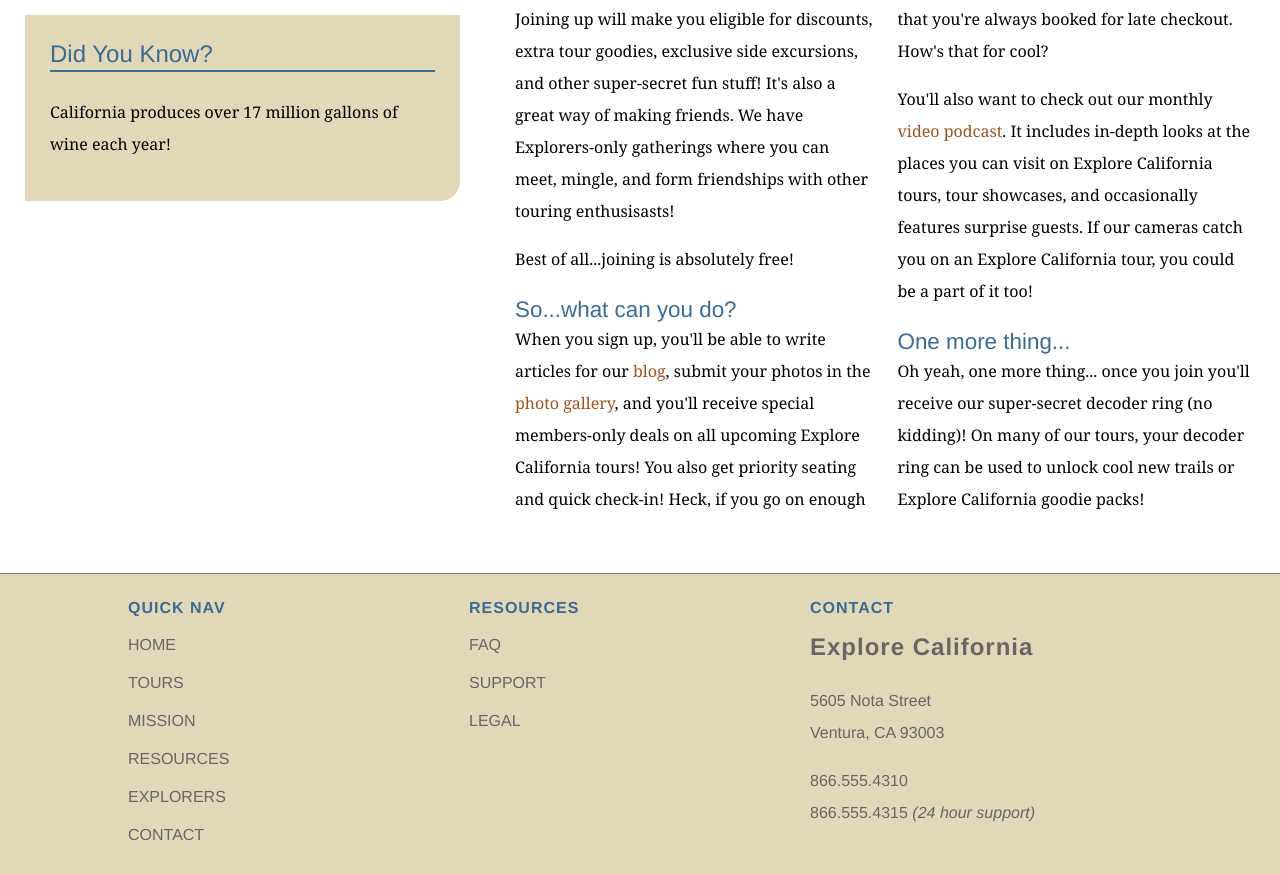
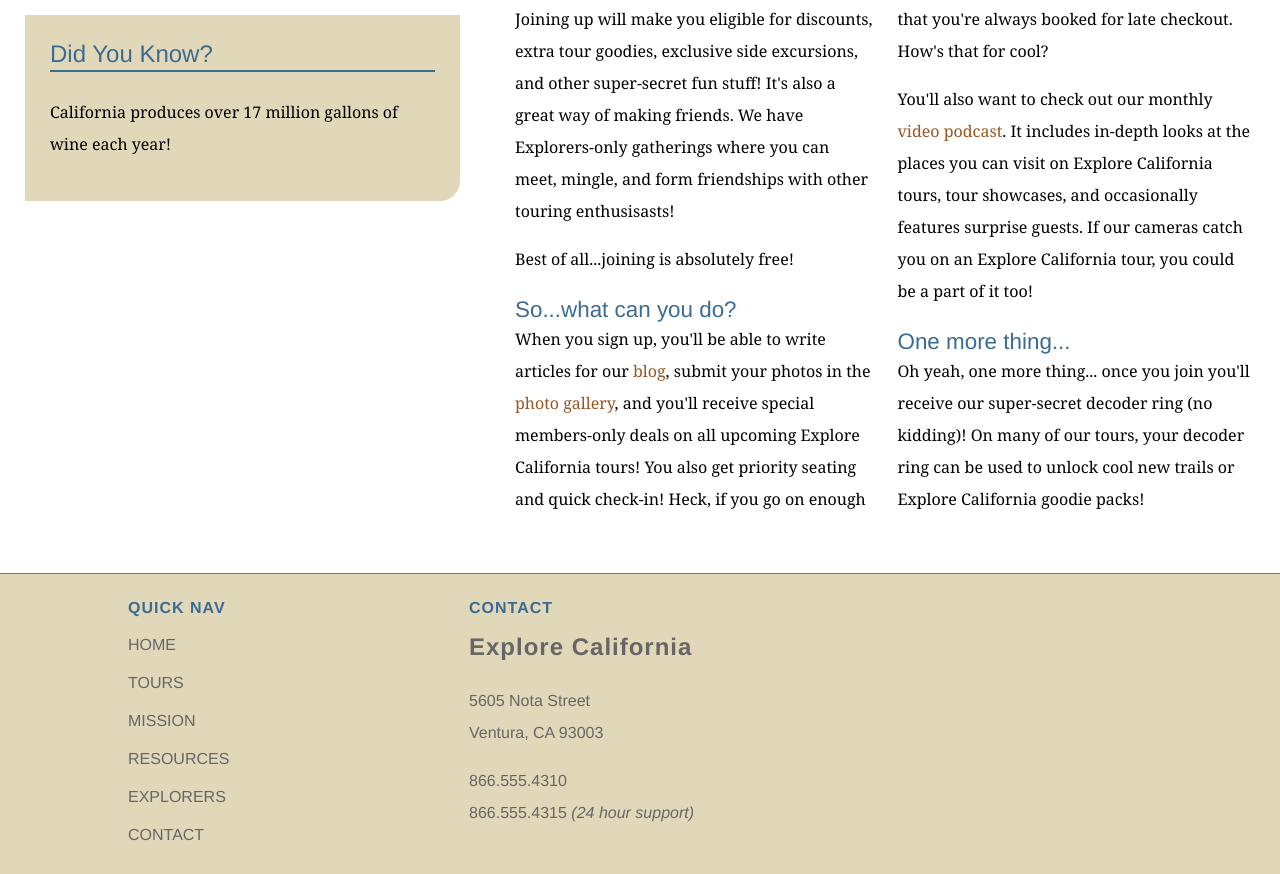
Before and after one commit to charleslukes/explore_california, a plain HTML site: page explorers.html in a window 1280 px wide. Shown: the part 841-1715 px from the top of the page. Drawn offline with Linux system fonts and the light colour scheme.

Commit message:
Remove the nav bar in explorer page

```diff
--- a/explorers.html
+++ b/explorers.html
@@ -118,14 +118,6 @@
             <li><a href="contact.html" title="Contact and support">Contact</a></li>
           </ul>
         </div>
-        <div id="footerResources">
-          <h1>Resources</h1>
-          <ul id="quickNav">
-            <li><a href="resources/faq.html" title="Our home page">FAQ</a></li>
-            <li><a href="support.html" title="Need help?">Support</a></li>
-            <li><a href="resources/legal.html" title="The fine print">Legal</a></li>
-          </ul>
-        </div>
         <div id="companyInfo">
           <h1>Contact</h1>
           <h2>Explore California</h2>
```
